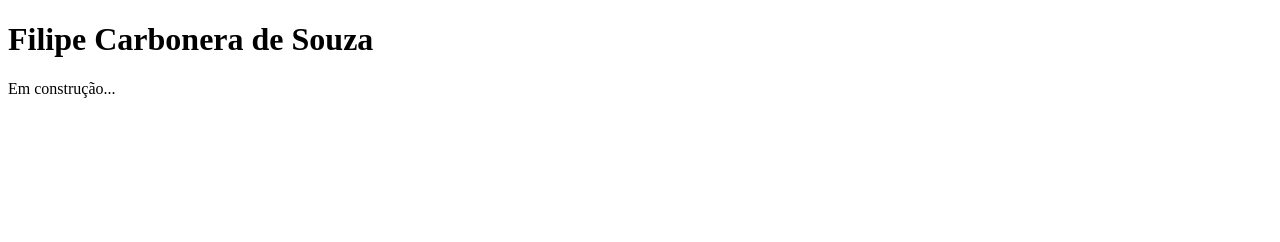
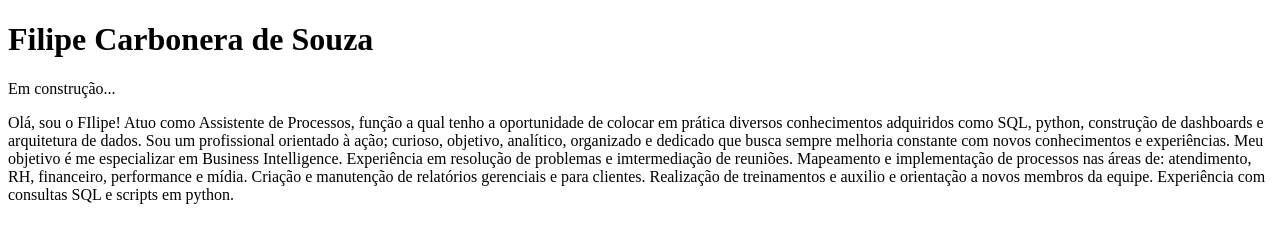
Before and after one commit to filipecarbonera/filipecarbonera.github.io, a plain HTML site: page index.html in a window 1280 px wide. Drawn offline with Linux system fonts and the light colour scheme.

Commit message:
Update index.html

```diff
--- a/index.html
+++ b/index.html
@@ -5,5 +5,15 @@
   </head>
   <body>
     <p>Em construção...</p>
+    <p>Olá, sou o FIlipe!
+    Atuo como Assistente de Processos, função a qual tenho a oportunidade de colocar em prática diversos conhecimentos adquiridos como SQL, python, construção de dashboards e arquitetura de dados. Sou um profissional orientado à ação; curioso, objetivo, analítico, organizado e dedicado que busca sempre melhoria constante com novos conhecimentos e experiências.
+
+    Meu objetivo é me especializar em Business Intelligence.
+
+    Experiência em resolução de problemas e imtermediação de reuniões.
+    Mapeamento e implementação de processos nas áreas de:  atendimento, RH, financeiro, performance e mídia.
+    Criação e manutenção de relatórios gerenciais e para clientes.
+    Realização de treinamentos e auxilio e orientação a novos membros da equipe.
+    Experiência com consultas SQL e scripts em python.</p>
   </body>
 </html>
```
